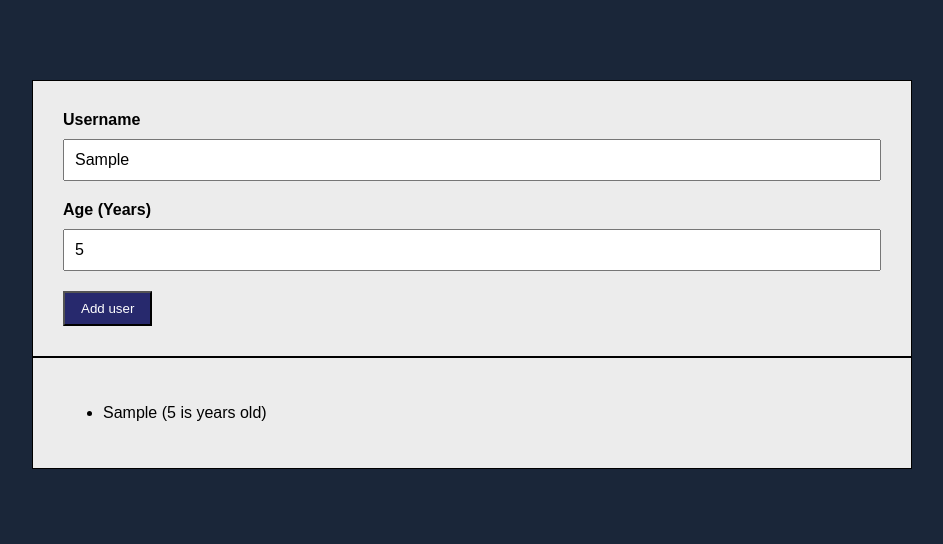
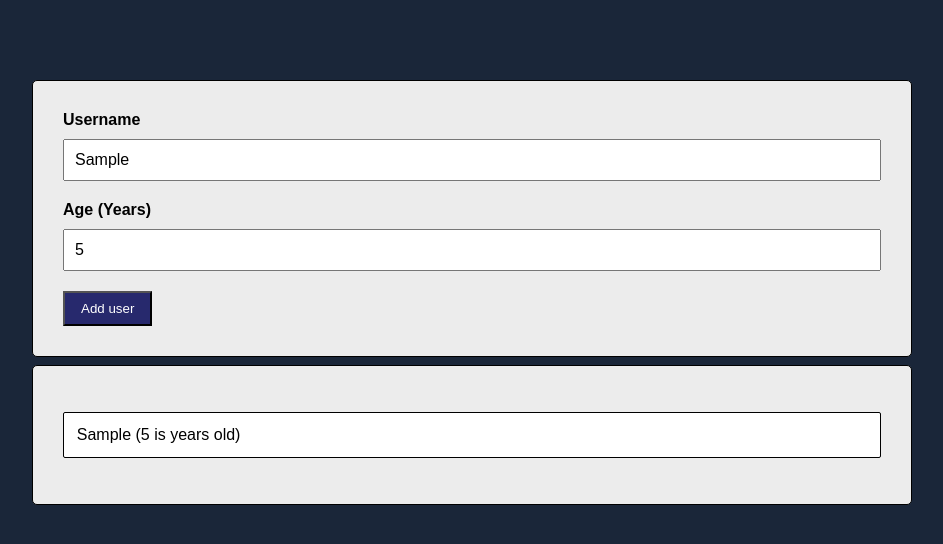
Before and after one commit to DavidPavlovic/users, a React (Create React App) app: page / in a window 1280 px wide. Both pictures are taken after typing "Sample", "5" into the empty fields and a click on the button "Add user". Shown: the top 544 px of the page, without its empty margins (168-1111 px from the left). Built offline with nearby package versions, Linux system fonts and the light colour scheme.

Commit message:
Add modal, styles for list

```diff
--- a/src/App.js
+++ b/src/App.js
@@ -15,7 +15,6 @@ function App() {
             updateUsers.push({ name: userName.name, age: userName.age, id: Math.random().toString() });
             return updateUsers;
         })
-
     }
 
     let content = '';
--- a/src/components/Modal/Modal.js
+++ b/src/components/Modal/Modal.js
@@ -0,0 +1,24 @@
+import styles from './Modal.module.css';
+
+const Modal = () => {
+    return(
+    <div className={styles.modal}>
+        <div className={styles.modal__content}>
+            <div className={styles.modal__header}>
+                <span className={styles.close}>&times;</span>
+                <h2>Modal Header</h2>
+            </div>
+            <div className={styles.modal__body}>
+                <p>Some text in the Modal Body</p>
+                <p>Some other text...</p>
+            </div>
+            <div className={styles.modal__footer}>
+                <h3>Modal Footer</h3>
+            </div>
+        </div>
+    </div>
+    )
+};
+
+
+export default Modal;
--- /dev/null
+++ b/src/components/Modal/Modal.module.css
@@ -0,0 +1,67 @@
+.modal {
+    display: none;
+    position: fixed;
+    z-index: 1;
+    padding-top: 250px;
+    left: 0;
+    top: 0;
+    width: 100%;
+    height: 100%;
+    overflow: auto;
+    background-color: rgb(0,0,0);
+    background-color: rgba(0,0,0,0.4);
+}
+
+.modal__content {
+    position: relative;
+    background-color: #fff;
+    margin: auto;
+    padding: 0;
+    width: 100%;
+    max-width: 880px;
+    box-shadow: 0 4px 8px 0 rgba(0,0,0,0.2),0 6px 20px 0 rgba(0,0,0,0.19);
+    -webkit-animation-name: animatetop;
+    -webkit-animation-duration: 0.4s;
+    animation-name: animatetop;
+    animation-duration: 0.4s
+}
+
+.close {
+    color: #fff;
+    float: right;
+    font-size: 28px;
+    font-weight: bold;
+}
+
+.close:hover,
+.close:focus {
+    color: #000;
+    text-decoration: none;
+    cursor: pointer;
+}
+
+.modal__header {
+    padding: 2px 16px;
+    background-color: #27296d;
+    color: #fff;
+}
+
+.modal__body {
+    padding: 2px 16px;
+}
+
+.modal__footer {
+    padding: 2px 16px;
+    background-color: #27296d;
+    color: #fff;
+}
+
+@-webkit-keyframes animatetop {
+    from {top:-300px; opacity:0}
+    to {top:0; opacity:1}
+}
+
+@keyframes animatetop {
+    from {top:-300px; opacity:0}
+    to {top:0; opacity:1}
+}
--- a/src/components/UI/Card.module.css
+++ b/src/components/UI/Card.module.css
@@ -2,5 +2,9 @@
     border: 1px solid black;
     background-color: #ececec;
     padding: 1.875rem;
+    border-radius: 5px;
+}
 
+.card__form {
+    margin-bottom: .5rem;
 }
--- /dev/null
+++ b/src/components/Users/UserList.module.css
@@ -0,0 +1,4 @@
+.list {
+    list-style-type: none;
+    padding: 0;
+}
--- a/src/components/Users/UsersForm.js
+++ b/src/components/Users/UsersForm.js
@@ -1,8 +1,10 @@
 import React, {useState} from 'react';
 import UserInput from './UsersInput';
 import styles from './UserForm.module.css';
+import formStyles from '../UI/Card.module.css';
 import Card from '../UI/Card';
 import Button from '../UI/Button';
+import Modal from '../Modal/Modal';
 
 
 const UserForm = (props) => {
@@ -15,6 +17,11 @@ const UserForm = (props) => {
     const submitHandler = (event) => {
         event.preventDefault();
 
+        if(!enteredName || !enteredAge) {
+            console.log('nee')
+            return;
+        }
+
         const userData = {
             name: enteredName,
             age: +enteredAge
@@ -24,7 +31,8 @@ const UserForm = (props) => {
     };
 
     return(
-       <Card>
+       <Card className={formStyles.card__form}>
+           <Modal></Modal>
             <form className={styles.form} onSubmit={submitHandler}>
                 <fieldset>
                     <label className={styles.form__label}>Username</label>
--- a/src/components/Users/UsersList.js
+++ b/src/components/Users/UsersList.js
@@ -1,9 +1,11 @@
 import UsersListItem from './UsersListItem';
+import styles from './UserList.module.css';
+
 
 const UserList = (props) => {
 
      return (
-        <ul>
+        <ul className={styles.list}>
             {
                 props.items.map(item => (
                     <UsersListItem
--- a/src/components/Users/UsersListItem.js
+++ b/src/components/Users/UsersListItem.js
@@ -1,8 +1,9 @@
+import styles from './UsersListItem.module.css';
 
 const UsersListItem = (props) => {
 
     return (
-        <li>
+        <li className={styles.list_item}>
             <p>{props.name} ({props.age} is years old)</p>
         </li>
     )
--- /dev/null
+++ b/src/components/Users/UsersListItem.module.css
@@ -0,0 +1,11 @@
+.list_item {
+    padding: .8rem;
+    border: 1px solid black;
+    border-radius: 2px;
+    background: #fff;
+    margin-bottom: .5rem;
+}
+
+.list_item:last-child {
+    margin-bottom: 0;
+}
--- a/src/index.css
+++ b/src/index.css
@@ -15,3 +15,7 @@ body {
     max-width: 880px;
     margin: 5rem auto 0;
 }
+
+p {
+    margin: 0;
+}
```
Also changed, not shown: src/components/Modal/Modal.css (deleted).
